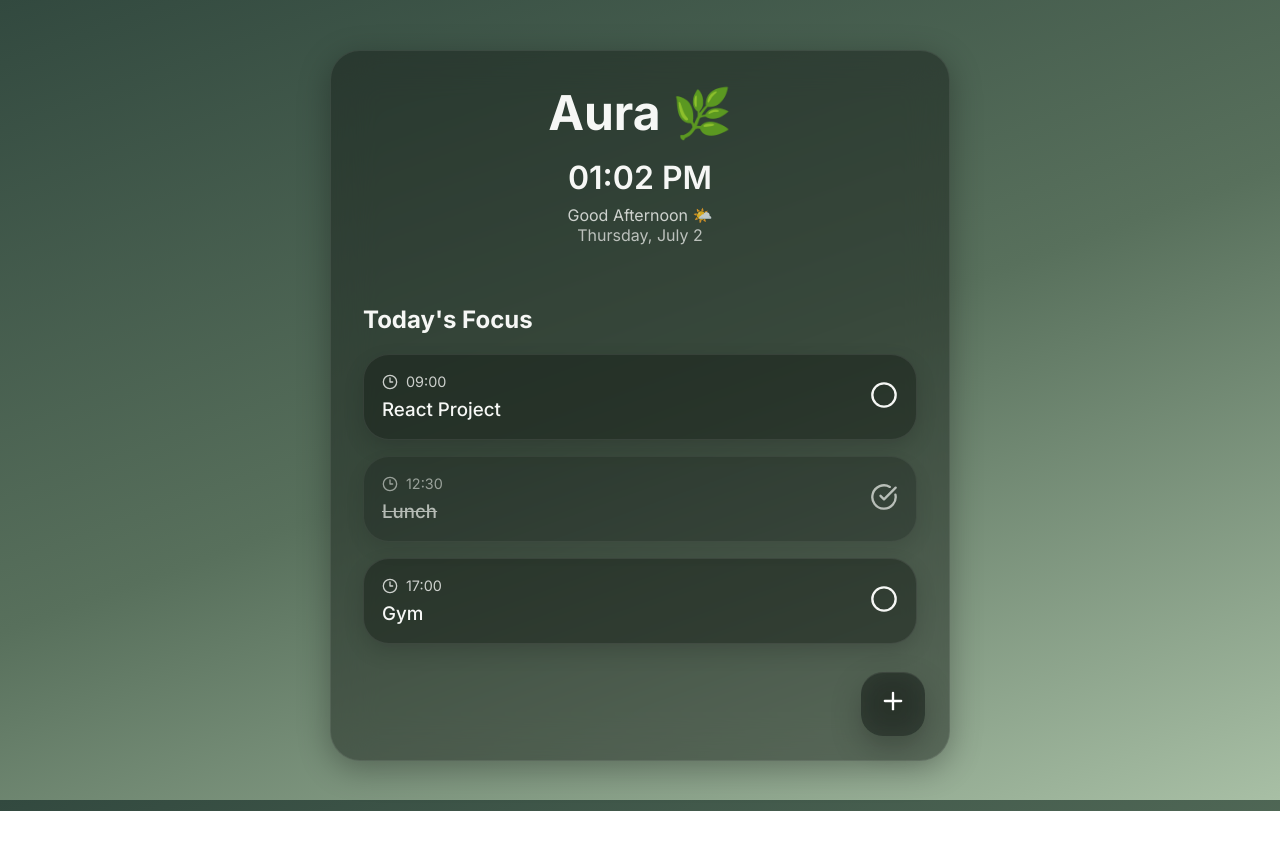
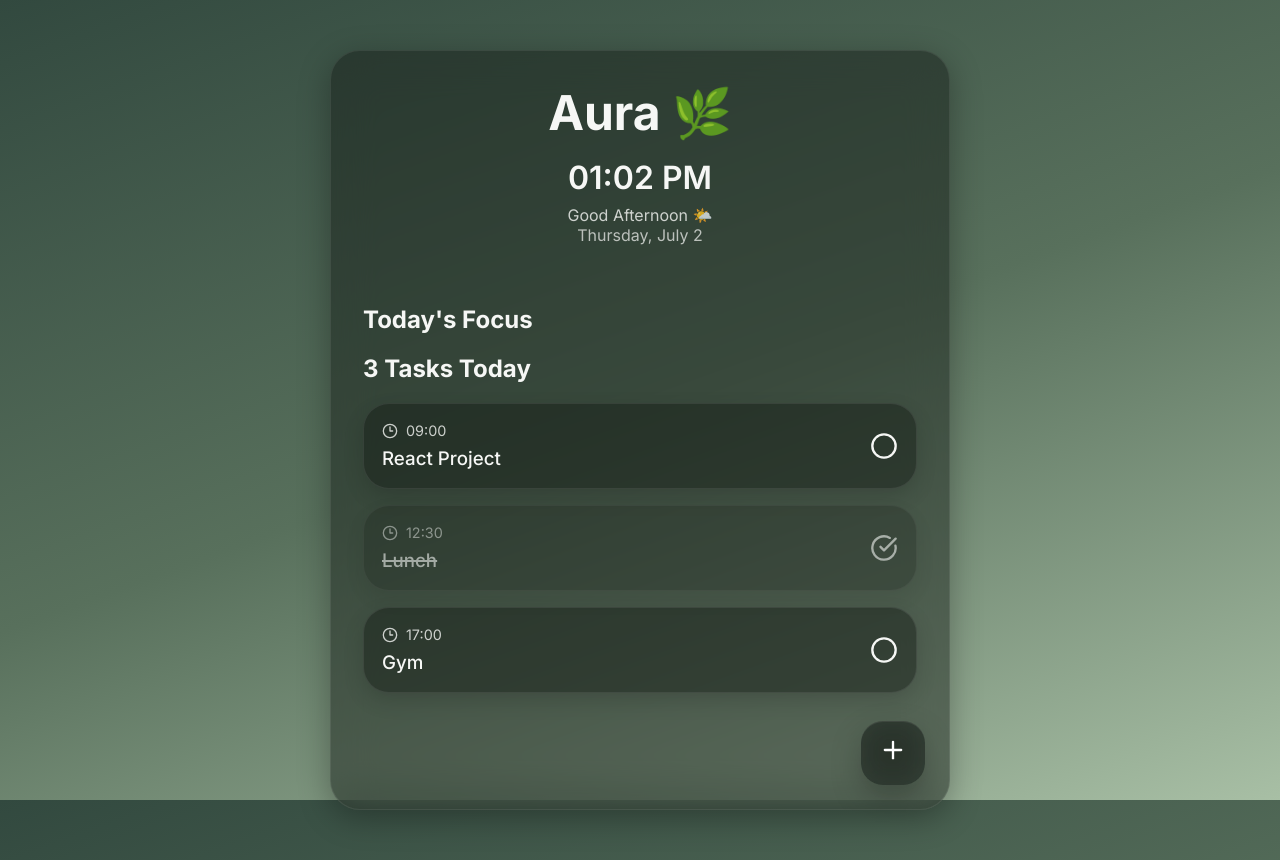
Before and after one commit to Roy-pro/Aura, a React (Vite) app: page / in a window 1280 px wide. Before the commit the page ends 811 px from the top, so only its background shows below. Built offline with nearby package versions, Linux system fonts and the light colour scheme.

Commit message:
Commit 2: Add Modal with minor date changes

```diff
--- a/src/App.css
+++ b/src/App.css
@@ -158,13 +158,35 @@ box-shadow: 0 12px 30px rgba(0,0,0,.25);
 
 .task-card.completed{
 
-opacity:.65;
+opacity:.55;
+
+filter:saturate(.6);
 
 }
 
 .task-card.completed h3{
 
 text-decoration:line-through;
+
+text-decoration-thickness:2px;
+
+}
+
+.status-button{
+
+    background:none;
+    border:none;
+
+    padding:0;
+    margin:0;
+
+    display:flex;
+    align-items:center;
+    justify-content:center;
+
+    cursor:pointer;
+
+    color:inherit;
 
 }
 
@@ -393,26 +415,32 @@ margin-bottom:24px;
 
 .empty-state{
 
-margin-top:60px;
+margin-top:70px;
 
 text-align:center;
 
-opacity:.75;
+opacity:.8;
 
 }
 
 .empty-state h3{
 
-margin-top:16px;
+margin-top:20px;
 
-font-size:1.3rem;
+font-size:1.4rem;
 
 }
 
 .empty-state p{
 
-margin-top:8px;
+margin-top:10px;
 
-opacity:.6;
+opacity:.65;
 
 }
+
+.leaf{
+
+font-size:3rem;
+
+}
--- a/src/App.jsx
+++ b/src/App.jsx
@@ -6,25 +6,27 @@ import Home from "./pages/Home";
 
 import TaskModal from "./components/TaskModal";
 
+const today = new Date().toISOString().split("T")[0];
+
 const defaultTasks = [
   {
     id: 1,
     title: "React Project",
-    date: "2026-07-02",
+    date: today,
     time: "09:00",
     completed: false,
   },
   {
     id: 2,
     title: "Lunch",
-    date: "2026-07-02",
+    date: today,
     time: "12:30",
     completed: true,
   },
   {
     id: 3,
     title: "Gym",
-    date: "2026-07-02",
+    date: today,
     time: "17:00",
     completed: false,
   },
@@ -63,13 +65,18 @@ function App() {
       localStorage.setItem("tasks", JSON.stringify(tasks));
     }, [tasks]);
 
+  const [editingTask, setEditingTask] = useState(null);
+
   return (
     <div className="app">
 
         <Home
             tasks={tasks}
-            openModal={() => setIsModalOpen(true)}
             toggleTask={toggleTask}
+            openEditTask={(task) => {
+                setEditingTask(task);
+                setIsModalOpen(true);
+            }}
         />
 
         {isModalOpen && (
--- a/src/components/TaskItem.jsx
+++ b/src/components/TaskItem.jsx
@@ -4,11 +4,15 @@ import {
   Clock3,
 } from "lucide-react";
 
-function TaskItem({ task, toggleTask }) {
+function TaskItem({
+    task,
+    toggleTask,
+    openEditTask
+}) {
 
   return (
 
-    <div className={`task-card ${task.completed ? "completed" : ""}`}>
+    <div className={`task-card ${task.completed ? "completed" : ""}`} onClick={() => openEditTask(task)}>
 
       <div className="task-info">
 
@@ -24,17 +28,22 @@ function TaskItem({ task, toggleTask }) {
 
       </div>
 
-      <div
-        className="task-status"
-        onClick={() => toggleTask(task.id)}
-      >
+      <div className="task-status">
 
-        {task.completed
-          ? <CircleCheckBig size={28}/>
-          : <Circle size={28}/>
-        }
+  <button
+    className="status-button"
+    onClick={(e) => {
+      e.stopPropagation();
+      toggleTask(task.id);
+    }}
+  >
+    {task.completed
+      ? <CircleCheckBig size={28}/>
+      : <Circle size={28}/>
+    }
+  </button>
 
-      </div>
+</div>
 
     </div>
 
--- a/src/components/TaskList.jsx
+++ b/src/components/TaskList.jsx
@@ -1,6 +1,10 @@
 import TaskItem from "./TaskItem";
 
-function TaskList({ tasks, toggleTask }) {
+function TaskList({
+    tasks,
+    toggleTask,
+    openEditTask
+}) {
 
   const today = new Date().toISOString().split("T")[0];
 
@@ -13,9 +17,15 @@ function TaskList({ tasks, toggleTask }) {
 
       <h2>Today's Focus</h2>
 
+     <h2 className="task-count">
+        {todaysTasks.length}{" "}
+        {todaysTasks.length === 1 ? "Task" : "Tasks"} Today
+      </h2>
+
       {todaysTasks.length === 0 && (
         <div className="empty-state">
-          🌿
+
+          <div className="leaf">🌿</div>
 
           <h3>Nothing planned today</h3>
 
@@ -28,13 +38,10 @@ function TaskList({ tasks, toggleTask }) {
       {todaysTasks.length > 0 && todaysTasks.map((task) => (
 
         <TaskItem
-
             key={task.id}
-
             task={task}
-
             toggleTask={toggleTask}
-
+            openEditTask={openEditTask}
         />
 
       ))}
--- a/src/pages/Home.jsx
+++ b/src/pages/Home.jsx
@@ -2,17 +2,22 @@ import Header from "../components/Header";
 import TaskList from "../components/TaskList";
 import AddTask from "../components/AddTask";
 
-function Home({ tasks, openModal, toggleTask }) {
+function Home({
+    tasks,
+    toggleTask,
+    openEditTask
+}) {
   return (
     <div className="planner">
       <Header />
 
       <TaskList
-        tasks={tasks}
-        toggleTask={toggleTask}
-    />
+          tasks={tasks}
+          toggleTask={toggleTask}
+          openEditTask={openEditTask}
+      />
 
-      <AddTask openModal={openModal} />
+      <AddTask openModal={openEditTask} />
     </div>
   );
 }
```
